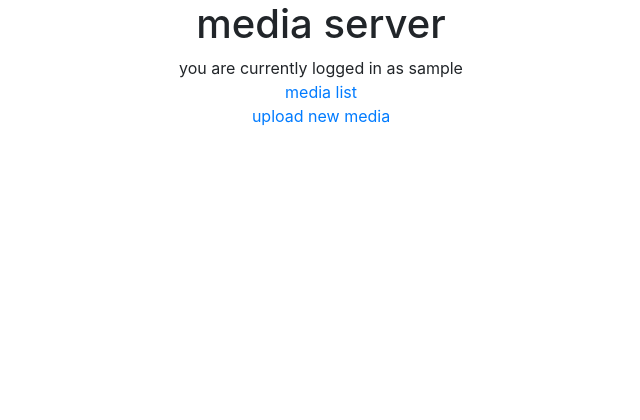
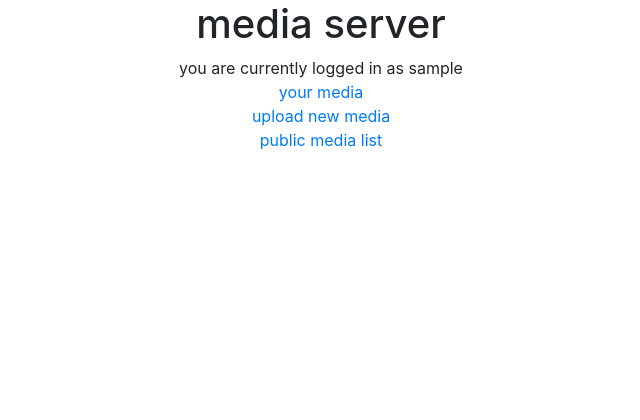
Before and after one commit to urlordjames/musicserver, a Django app: page / in a window 1280 px wide. Shown: the top 420 px of the page, without its empty margins (319-959 px from the left). Run offline with Django 3.2, Linux system fonts and the light colour scheme; the visitor is signed in with stand-in values (Sample User, id 1); some libraries are stand-ins or nearby versions.

Commit message:
added public media list

```diff
--- a/homepage/templates/index.html
+++ b/homepage/templates/index.html
@@ -7,11 +7,12 @@
         <h1 class="big-text">media server</h1>
         {% if username %}
         <div class="small-text">you are currently logged in as {{ username }}</div>
-        <div class="medium-text"><a href="/mymedia/">media list</a></div>
+        <div class="medium-text"><a href="/mymedia/">your media</a></div>
         <div class="medium-text"><a href="/upload/">upload new media</a></div>
         {% else %}
         <div class="medium-text"><a href="/login/">login</a></div>
         {% endif %}
+        <div class="medium-text"><a href="/media/">public media list</a></div>
     </div>
     <div class="col-sm-12 small-text" style="text-align: center; position: fixed; bottom: 0">
         <a href="https://github.com/urlordjames/musicserver">licensed under MIT by urlordjames</a>
--- a/homepage/urls.py
+++ b/homepage/urls.py
@@ -6,6 +6,7 @@ urlpatterns = [
     path("login/", views.loginpage, name="login"),
     path("upload/", views.uploadpage, name="upload"),
     path("mymedia/", views.mymedia, name="mymedia"),
+    path("media/", views.medialist, name="medialist"),
     path("player/", views.player, name="player"),
     path("getkey/", views.getkey, name="getkey")
 ]
--- a/homepage/views.py
+++ b/homepage/views.py
@@ -18,6 +18,9 @@ def mymedia(request):
     else:
         messages.error(request, "you are not logged in")
         return redirect("/login/")
+
+def medialist(request):
+    return render(request, "medialist.html", {"media": Song.objects.all().filter(privacy="public")})
 
 @csrf_protect
 def loginpage(request):
```
Also changed, not shown: homepage/templates/medialist.html (added, +18 -0 lines).
